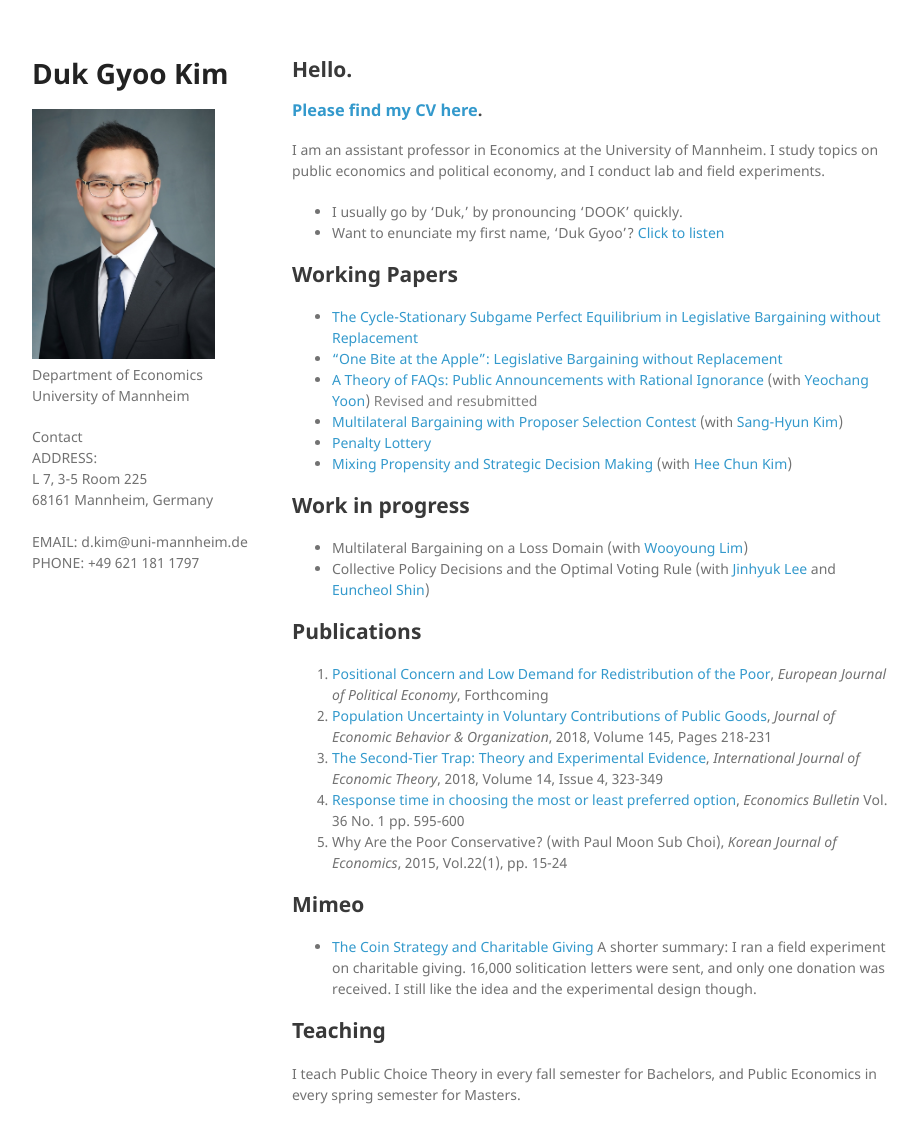
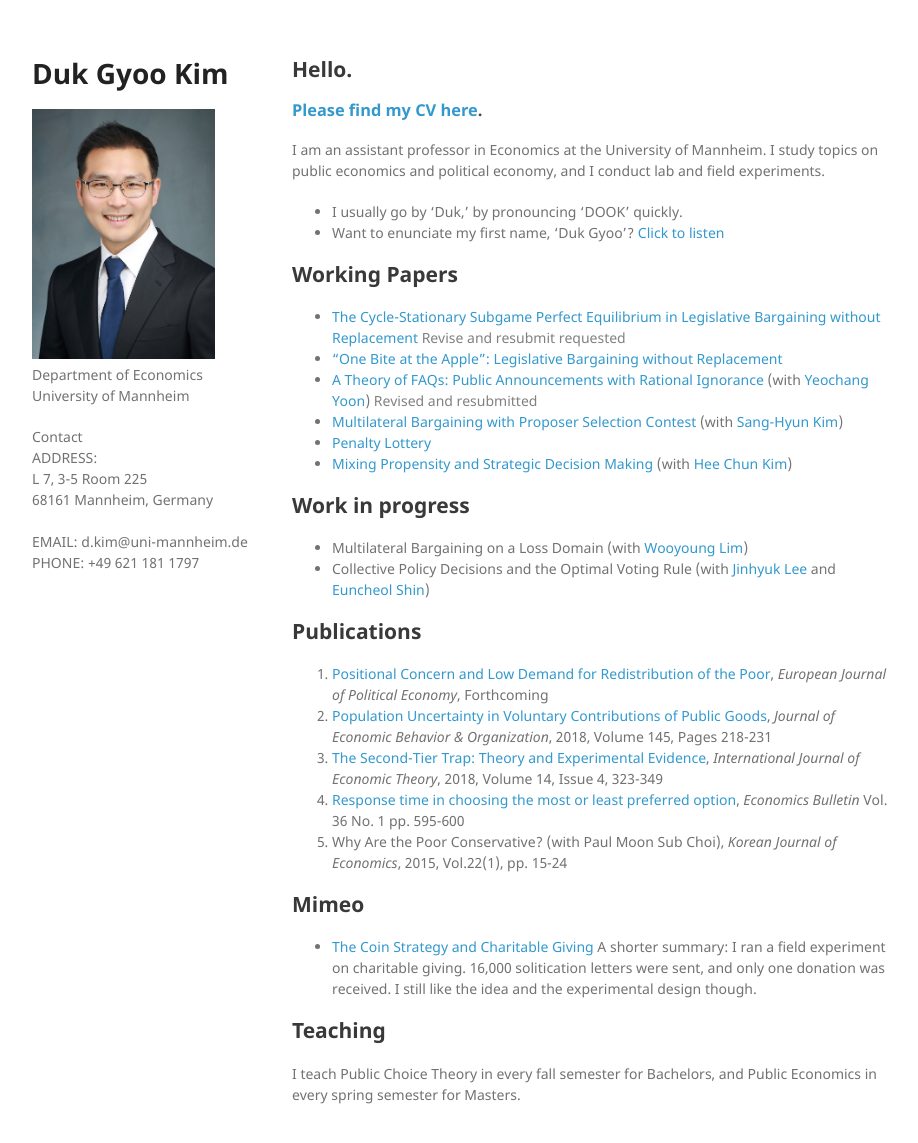
Before and after one commit to kimdukgyoo/kimdukgyoo.github.io, a Jekyll site: the page built from index.md, in a window 1280 px wide and 1175 px high. Shown: the top 1143 px of the window, without its empty margins (178-1096 px from the left). Built offline with Jekyll 4.4.1, drawn with Linux system fonts in a browser that asks for light colours; our own code applies the rules of GitHub Pages for plain Markdown files.

Commit message:
Update index.md

```diff
--- a/index.md
+++ b/index.md
@@ -11,7 +11,7 @@
 
 ## Working Papers
 
-* <a href="https://kimdukgyoo.github.io/pdfjs/web/CycleStationaryEquilibriumInLegislativeBargaining.pdf" target="_blank"> The Cycle-Stationary Subgame Perfect Equilibrium in Legislative Bargaining without Replacement</a>
+* <a href="https://kimdukgyoo.github.io/pdfjs/web/CycleStationaryEquilibriumInLegislativeBargaining.pdf" target="_blank"> The Cycle-Stationary Subgame Perfect Equilibrium in Legislative Bargaining without Replacement</a> <span style="color:Gray">Revise and resubmit requested</span>
 * <a href="https://kimdukgyoo.github.io/pdfjs/web/OneBiteAtTheApple.pdf" target="_blank"> "One Bite at the Apple": Legislative Bargaining without Replacement</a>
 * <a href="https://kimdukgyoo.github.io/pdfjs/web/theoryFAQs.pdf" target="_blank">A Theory of FAQs: Public Announcements with Rational Ignorance</a> (with <a href="https://sites.google.com/site/yyeochang/" target="_blank">Yeochang Yoon</a>) <span style="color:Gray">Revised and resubmitted</span>
 * <a href="https://kimdukgyoo.github.io/pdfjs/web/multilateral-bargaining-proposer.pdf" target="_blank">Multilateral Bargaining with Proposer Selection Contest</a> (with <a href="https://sites.google.com/site/sanghyunkim46/research" target="_blank">Sang-Hyun Kim</a>)
```
